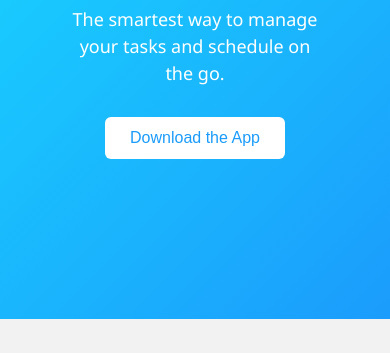
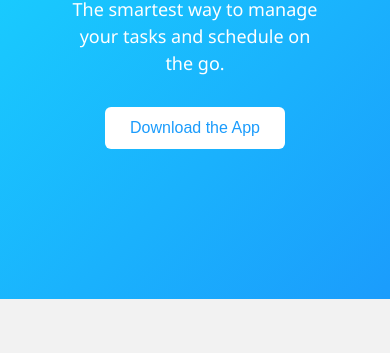
Before and after one commit to alihossen1209/Landing-Page, a plain HTML site: page index.html in a window 390 px wide. Shown: the part 340-693 px from the top of the page. Drawn offline with Linux system fonts and the light colour scheme.

Commit message:
Update style.css

```diff
--- a/style.css
+++ b/style.css
@@ -266,7 +266,7 @@ footer {
 /* ====== Responsive Css ====== */
 @media (max-width: 650px) {
   .hero_container {
-    padding: 60px 10px;
+    padding: 50px 10px;
   }
   .hero_container h2 {
     font-size: 36px;
```
